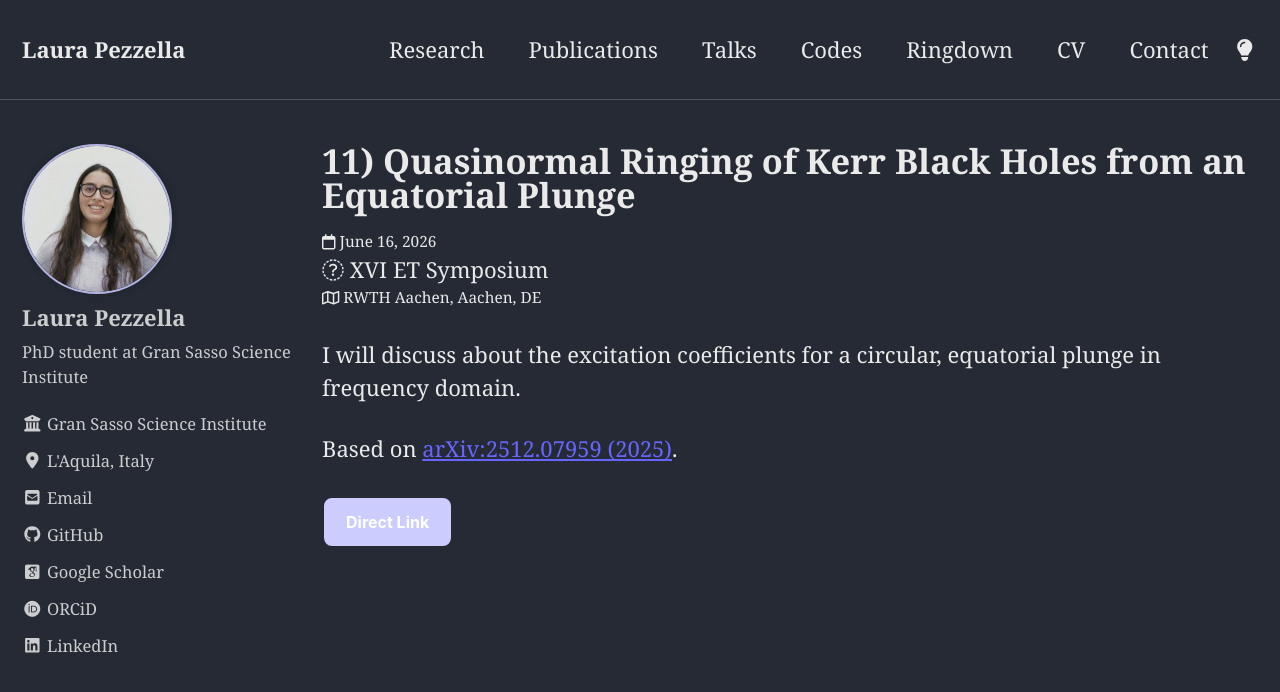
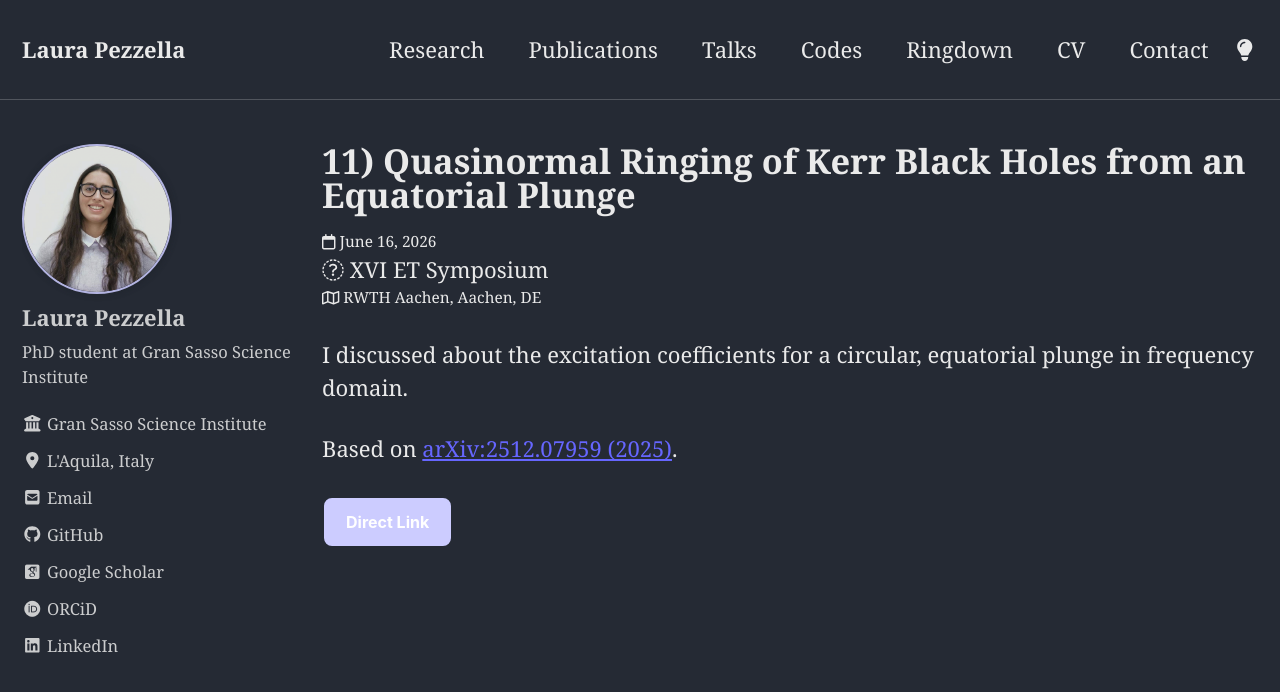
Before and after one commit to PezzLa/pezzla.github.io, a Jekyll site: the page built from _talks/talk11.md, in a window 1280 px wide and 900 px high. Shown: the top 692 px of the window. Built offline with Jekyll 4.4.1, drawn with Linux system fonts in a browser that asks for light colours; some web fonts are replaced.

Commit message:
Update talk11.md

```diff
--- a/_talks/talk11.md
+++ b/_talks/talk11.md
@@ -9,6 +9,6 @@ link: "https://https://indico.ego-gw.it/event/960/"
 location: "Aachen, DE"
 ---
 
-I will discuss about the excitation coefficients for a circular, equatorial plunge in frequency domain.
+I discussed about the excitation coefficients for a circular, equatorial plunge in frequency domain.
 
 Based on <a href="https://doi.org/10.48550/arXiv.2512.07959" target="_blank" rel="noopener"> arXiv:2512.07959 (2025)</a>.
```
